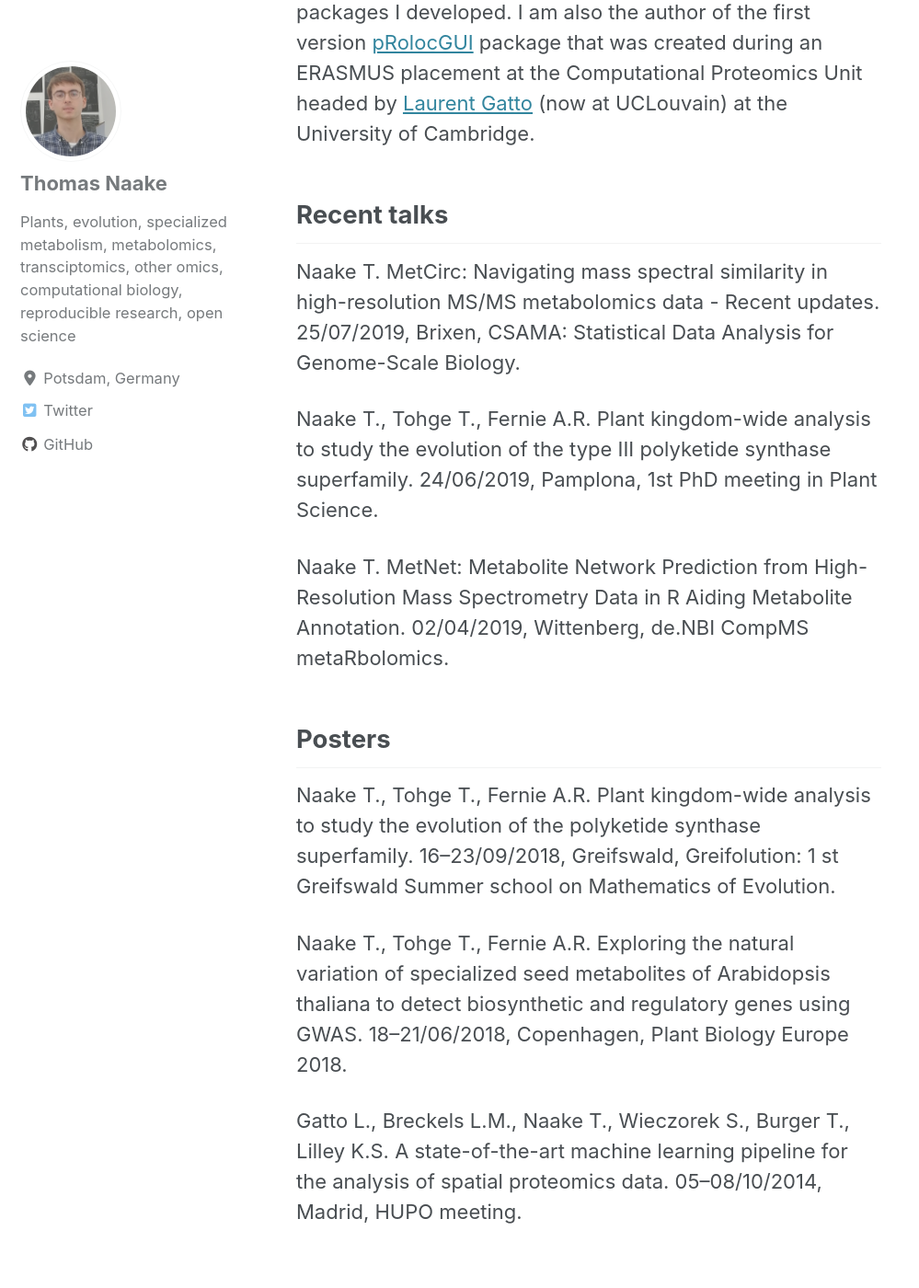
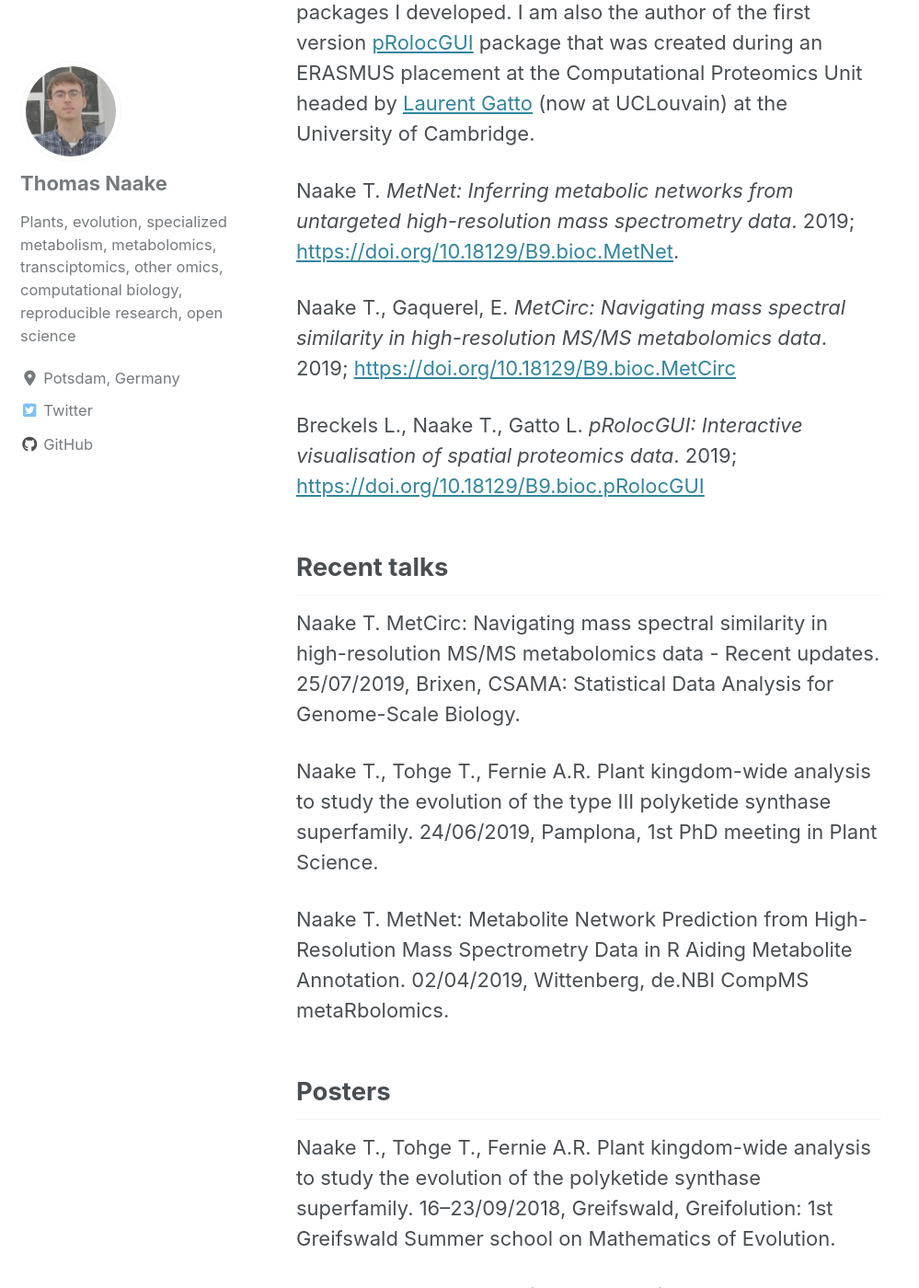
Before and after one commit to tnaake/tnaake.github.io, a Jekyll site: the page built from _pages/about.md, in a window 1280 px wide and 1400 px high, scrolled down 3480 px. Shown: the whole window at 92% size, without its empty margins (0-999 px from the left). Built offline with Jekyll 4.4.1, drawn with Linux system fonts in a browser that asks for light colours; cached includes are drawn as plain includes; nearby versions of some CDN libraries; some of the changed text lies outside the part shown.

Commit message:
update software

```diff
--- a/_pages/about.md
+++ b/_pages/about.md
@@ -86,7 +86,7 @@ Witting M., Neumann S. *The MetaRbolomics book*. Available at
 Naake T., Gaquerel E., Fernie A.R. *Annotation of specialized metabolites from
 high-throughput and high-resolution mass spectrometry metabolomics*.
 Computational methods and Data Analysis for Metabolomics, Methods in Molecular
-Biology, Springer Protocols, accepted
+Biology, Springer Protocols, *accepted*
 
 ## Software
 
@@ -102,6 +102,17 @@ Computational Proteomics Unit headed
 by [Laurent Gatto](http://lgatto.github.io) (now at UCLouvain) at the
 University of Cambridge.
 
+Naake T.
+*MetNet: Inferring metabolic networks from untargeted high-resolution mass spectrometry data*.
+2019; [https://doi.org/10.18129/B9.bioc.MetNet](https://doi.org/10.18129/B9.bioc.MetNet).
+
+Naake T., Gaquerel, E.
+*MetCirc: Navigating mass spectral similarity in high-resolution MS/MS metabolomics data*.
+2019; [https://doi.org/10.18129/B9.bioc.MetCirc](https://doi.org/10.18129/B9.bioc.MetCirc)
+
+Breckels L., Naake T., Gatto L.
+*pRolocGUI: Interactive visualisation of spatial proteomics data*.
+2019; [https://doi.org/10.18129/B9.bioc.pRolocGUI](https://doi.org/10.18129/B9.bioc.pRolocGUI)
 
 ## Recent talks
 
@@ -121,7 +132,7 @@ CompMS metaRbolomics.
 ## Posters
 
 Naake T., Tohge T., Fernie A.R. Plant kingdom-wide analysis to study the evolution of
-the polyketide synthase superfamily. 16–23/09/2018, Greifswald, Greifolution: 1 st
+the polyketide synthase superfamily. 16–23/09/2018, Greifswald, Greifolution: 1st
 Greifswald Summer school on Mathematics of Evolution.
 
 Naake T., Tohge T., Fernie A.R. Exploring the natural variation of specialized seed metabolites
```
